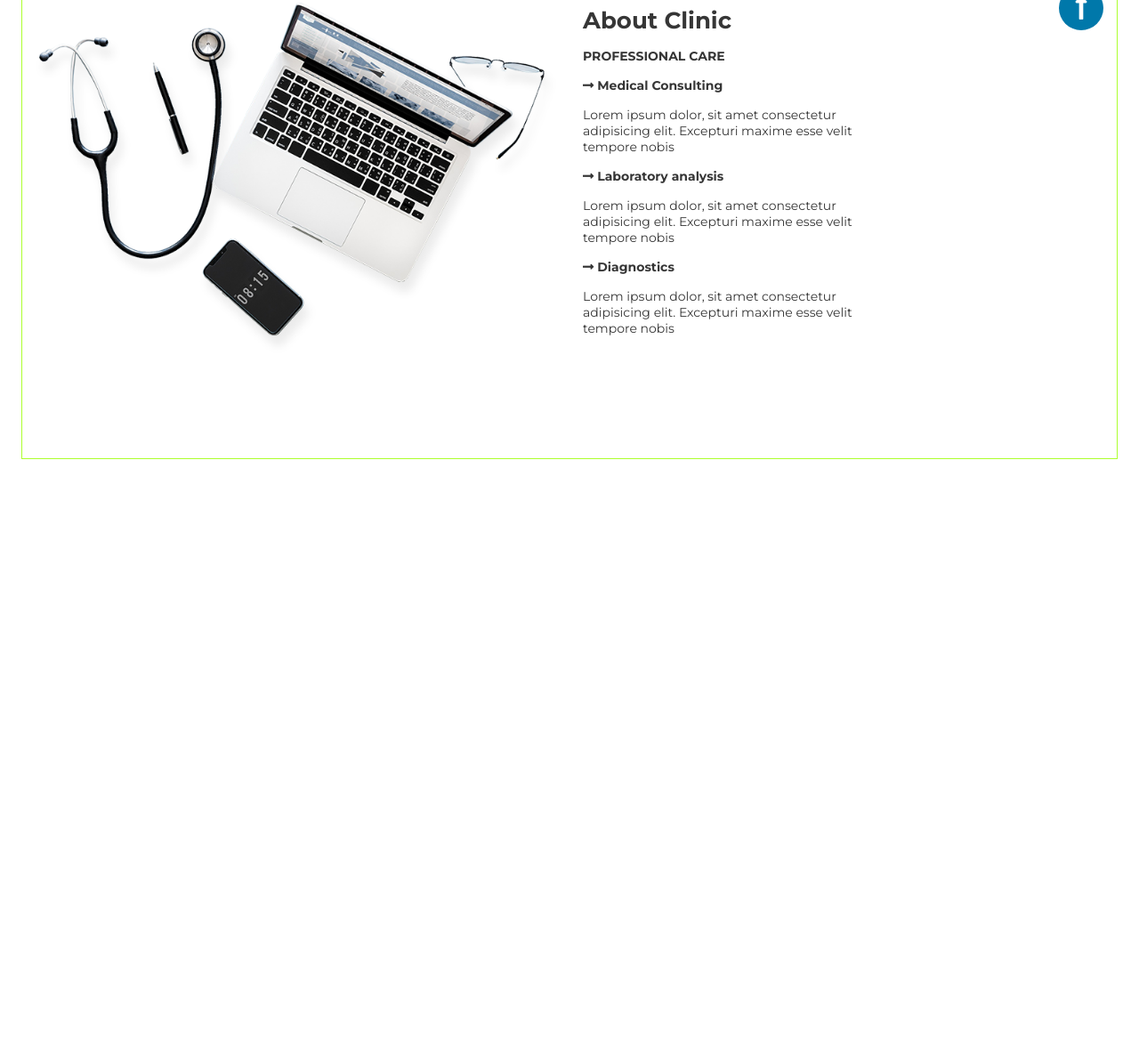
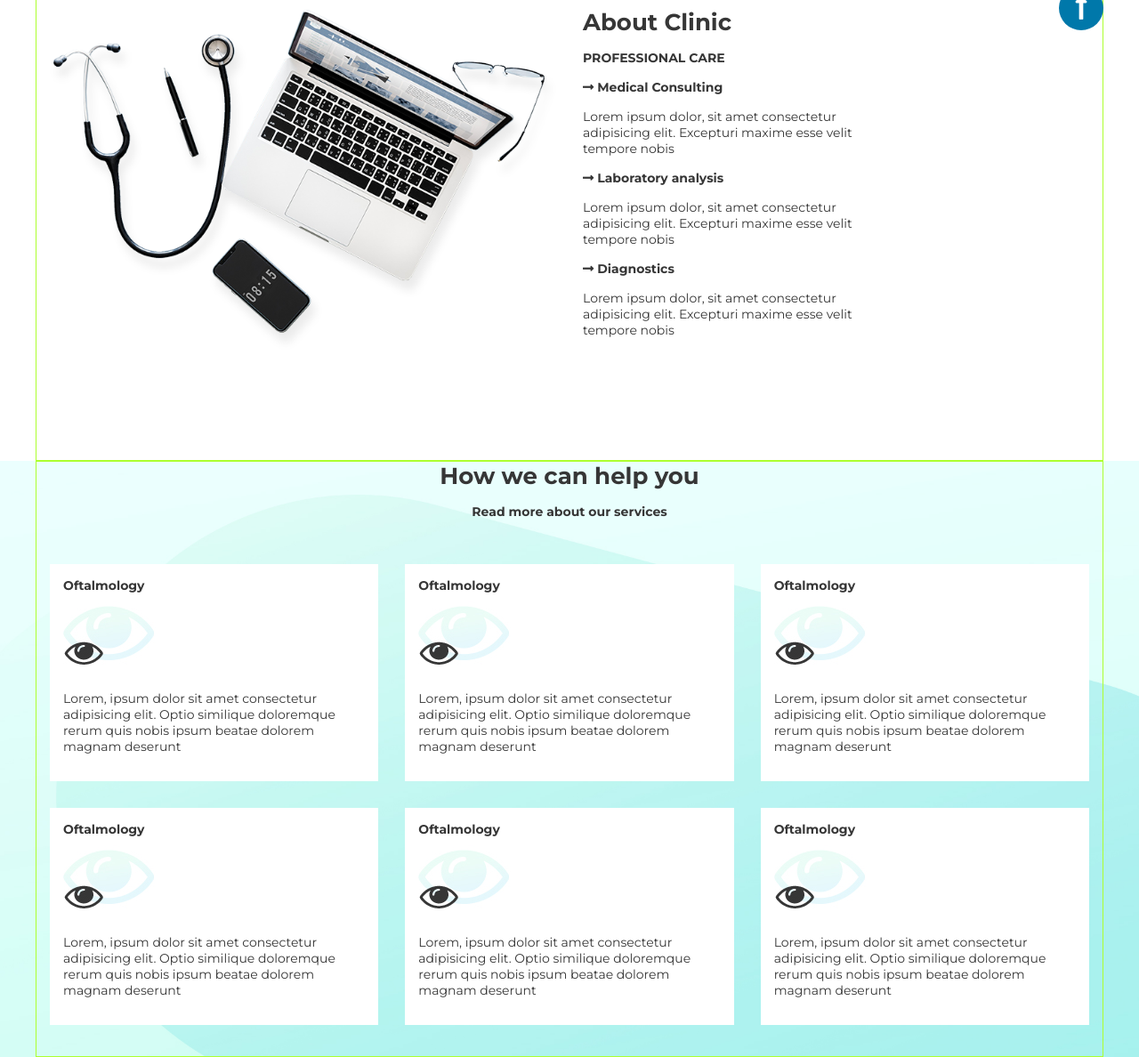
Before and after one commit to ArturMay/Homework-5, a plain HTML site: page index.html in a window 1280 px wide. Shown: the part 746-1934 px from the top of the page at 89% size. Before the commit the page ends 1262 px from the top, so only its background shows below. Drawn offline with Linux system fonts and the light colour scheme.

Commit message:
Fix several mistakes

```diff
--- a/css/style.css
+++ b/css/style.css
@@ -45,6 +45,10 @@ li {
   margin: 0;
   padding: 0;
   border: 0;
+}
+
+div, article {
+  box-sizing: border-box;
 }
 
 /* typography-settings  */
@@ -189,12 +193,10 @@ header {
 Section hero */
 
 .section-hero-wrapper {
-  display: flex;
   align-items: center;
   background-image: url("../img/lady.jpg");
   background-size: cover;
   background-position: 70%;
-  min-height: 630px;
   background-color: grey;
 }
 
@@ -214,7 +216,12 @@ Section hero */
 }
 
 .hero {
+  display: flex;
+  flex-direction: column;
+  justify-content: center;
+  align-items: flex-start;
   max-width: 450px;
+  min-height: 630px;
 }
 
 @media screen and (max-width: 1279px) {
@@ -295,3 +302,34 @@ Section hero */
     width: 100%;
   }
 }
+
+/* Section services */
+
+.services {
+  background-image: url("../img/services_bg.jpg");
+  background-size: cover;
+  background-color: aqua;
+  text-align: center;
+}
+
+.services-holder {
+  display: flex;
+  flex-wrap: wrap;
+  justify-content: center;
+  margin: 0 -15px;
+  padding: 20px 0;
+}
+
+.service-card {
+  width: 33.33%;
+  text-align: left;
+  padding: 0 15px;
+  margin: 15px 0;
+}
+
+.content-holder {
+  background-color: #fff;
+  min-height: 240px;
+  padding: 15px;
+  overflow: hidden;
+}
--- a/index.html
+++ b/index.html
@@ -45,8 +45,8 @@
       </div>
     </header>
     <main>
+          <div class="section-hero-wrapper" id="hero-section">
             <div class="container">
-          <div class="section-hero-wrapper" id="hero-section">
               <section class="hero">
                 <h1>Proffesional Developers Health Care</h1>
                 <p>Lorem ipsum dolor, sit amet consectetur adipisicing elit. Voluptates qui, neque minima quibusdam, necessitatibus id fuga</p>
@@ -63,6 +63,8 @@
                 </div>
               </section>
             </div>
+          </div>
+          <div class="container">
             <div class="about-section-wrapper">
               <div class="image-holder">
                 <img src="img/tools.png" alt="tools">
@@ -80,12 +82,63 @@
                 </section>
               </div>
           </div>
+          </div>
+            <section class="services">
+              <div class="container">
+                <h2>How we can help you</h2>
+                <a href="#">Read more about our services</a>
+                  <div class="services-holder">
+                      <article class="service-card">
+                        <div class="content-holder">
+                          <h4>Oftalmology</h4>
+                          <img src="img/icons/oftalmology.jpg" alt="oftalmology">
+                          <p>Lorem, ipsum dolor sit amet consectetur adipisicing elit. Optio similique doloremque rerum quis nobis ipsum beatae dolorem magnam deserunt</p>
+                        </div>
+                      </article>
+                      <article class="service-card">
+                        <div class="content-holder">
+                          <h4>Oftalmology</h4>
+                          <img src="img/icons/oftalmology.jpg" alt="oftalmology">
+                          <p>Lorem, ipsum dolor sit amet consectetur adipisicing elit. Optio similique doloremque rerum quis nobis ipsum beatae dolorem magnam deserunt</p>
+                        </div>
+                      </article>
+                      <article class="service-card">
+                        <div class="content-holder">
+                          <h4>Oftalmology</h4>
+                          <img src="img/icons/oftalmology.jpg" alt="oftalmology">
+                          <p>Lorem, ipsum dolor sit amet consectetur adipisicing elit. Optio similique doloremque rerum quis nobis ipsum beatae dolorem magnam deserunt</p>
+                        </div>
+                      </article>
+                      <article class="service-card">
+                        <div class="content-holder">
+                          <h4>Oftalmology</h4>
+                          <img src="img/icons/oftalmology.jpg" alt="oftalmology">
+                          <p>Lorem, ipsum dolor sit amet consectetur adipisicing elit. Optio similique doloremque rerum quis nobis ipsum beatae dolorem magnam deserunt</p>
+                        </div>
+                      </article>
+                      <article class="service-card">
+                        <div class="content-holder">
+                          <h4>Oftalmology</h4>
+                          <img src="img/icons/oftalmology.jpg" alt="oftalmology">
+                          <p>Lorem, ipsum dolor sit amet consectetur adipisicing elit. Optio similique doloremque rerum quis nobis ipsum beatae dolorem magnam deserunt</p>
+                        </div>
+                      </article>
+                      <article class="service-card">
+                        <div class="content-holder">
+                          <h4>Oftalmology</h4>
+                          <img src="img/icons/oftalmology.jpg" alt="oftalmology">
+                          <p>Lorem, ipsum dolor sit amet consectetur adipisicing elit. Optio similique doloremque rerum quis nobis ipsum beatae dolorem magnam deserunt</p>
+                        </div>
+                      </article>
+                  </div>
+                </div>
+              </div>
+            </section>
             <form action="#hero-section" method="get">
               <button class="button up-to-top-button">
                 <i class="fas fa-long-arrow-alt-up"></i>
               </button>
             </form>
-      </div>
     </main>
     <footer>
     </footer>
```
Lines whose indentation alone changed are shown as unchanged.
